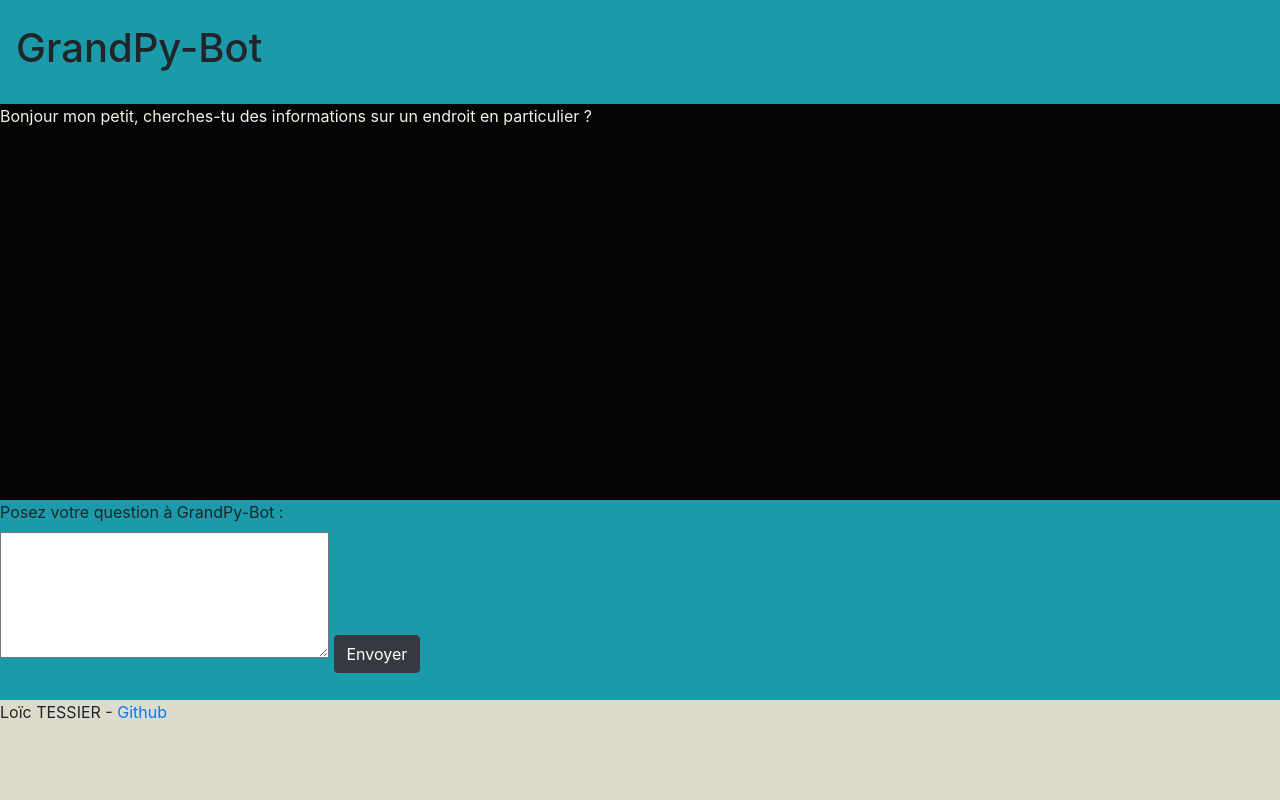
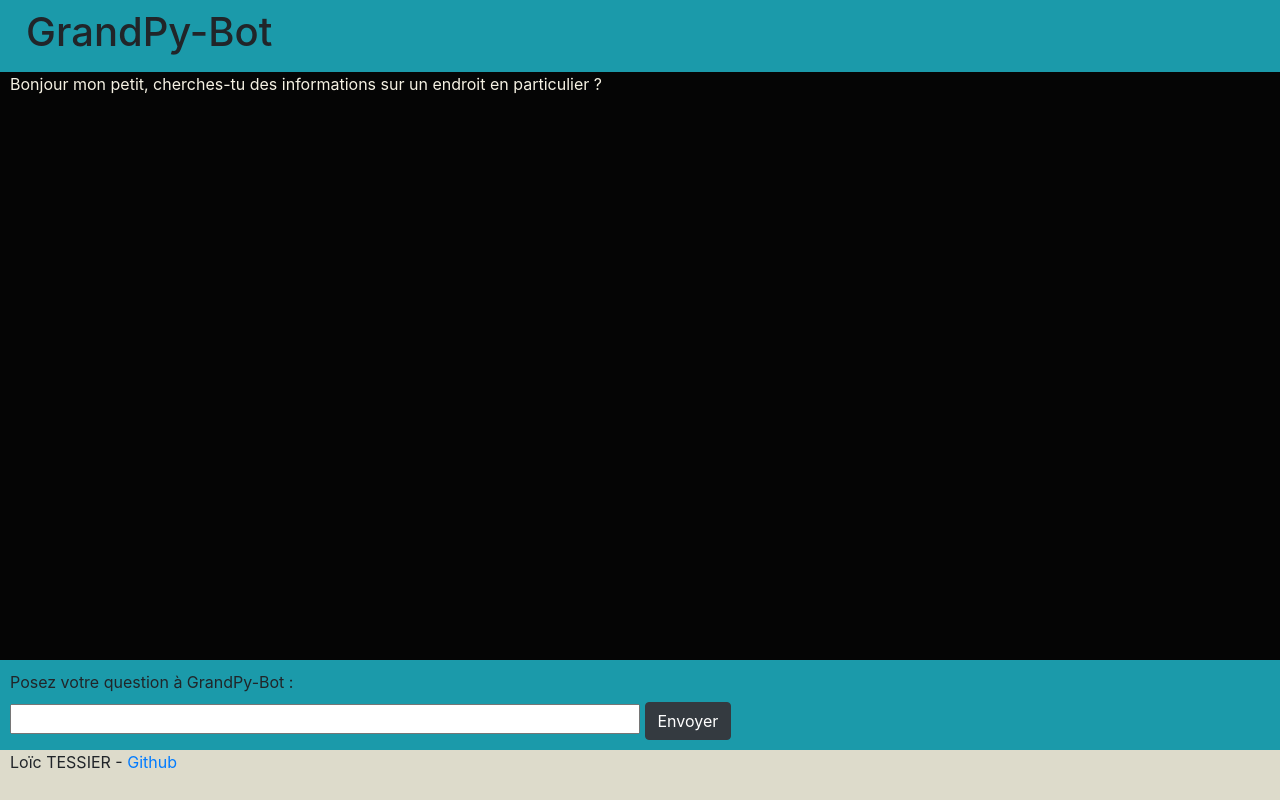
Before and after one commit to loictessier/GrandPy-Bot, a Flask app: page / in a window 1280 px wide. Run offline with Flask 2, Linux system fonts and the light colour scheme; some libraries are stand-ins or nearby versions.

Commit message:
Improved interface (better spacing and auto scrolling on chat)

```diff
--- a/grandpybot/static/css/grandpy.css
+++ b/grandpybot/static/css/grandpy.css
@@ -1,30 +1,36 @@
 body {
     height: 100vh;
-    margin: 0;
+    margin: auto;
     display: flex;
     flex-direction: column;
 }
 
 main {
     flex-grow: 1;
-    overflow: scroll;
+    overflow-y: scroll;
     background-color: #050505;
+    padding: 0px 10px;
+    display: flex;
 }
 
 section {
     background-color: #1B9AAA;
-    height: 200px
+    /* flex-shrink: 0; */
+    padding: 10px 10px;
 }
 
 footer {
-    height: 100px;
     background-color: #DDDBCB;
+    height: 50px;
+    flex-shrink: 0;
+    padding: 0px 10px;
 }
 
 header {
     background-color: #1B9AAA;
     margin: 0px 0px;
     padding: 1.0em 0em;
+    padding: 0px 10px;
 }
 
 ul, li {
@@ -36,14 +42,21 @@ ul, li {
 
 .answer {
     color: #F5F1E3;
+    width: 51%;
 }
 
 .question {
     text-align: right;
     color: #FFFFFF;
+    width: 51%;
+    margin-left: auto;
 }
 
 .map {
     height: 200px;  /* The height is 400 pixels */
     width: 300px;  /* The width is the width of the web page */
 }
+
+#user_input {
+    width: 50%;
+}
--- a/grandpybot/static/js/grandpy.js
+++ b/grandpybot/static/js/grandpy.js
@@ -18,12 +18,14 @@ function grandpyAnswer(){
                 response['answer']['location']['lng'],
                 mapId
             );
+
         }
         // Send extract
         if(response['answer']['extract'] != "" && response['answer']['extract'] != null){
             $("#chat ul").append('<li class="answer">' + response['answer']['extract']
                 + ' [<a href='+ response['answer']['lien'] +'>En savoir plus sur Wikipedia</a>]</li>');
         }
+        $("#chat").scrollTop($('#chat').prop("scrollHeight"));
 
     }).fail(function() {
         $("#chat ul").append('<li class="answer">Grandpybot est fatigué, il répondra à tes questions une autre fois.</li>');
--- a/grandpybot/templates/index.html
+++ b/grandpybot/templates/index.html
@@ -14,19 +14,16 @@
             </nav>
         </header>
 
-        <main>
-            <div id="chat">
-                <ul>
-                    <li class="answer">Bonjour mon petit, cherches-tu des informations sur un endroit en particulier ?</li>
-                </ul>
-            </div>
+        <main id="chat">
+            <ul>
+                <li class="answer">Bonjour mon petit, cherches-tu des informations sur un endroit en particulier ?</li>
+            </ul>
         </main>
         <section>
             <form>
                 <label for="user_input">Posez votre question à GrandPy-Bot :</label>
                 <!-- TODO supprimer lors de l'ajout du css --> <br>
-                <!-- TODO remplacer text area par input text -->
-                <textarea name="user_input" id="user_input" cols="30" rows="5"></textarea>
+                <input type="text" name="user_input" id="user_input">
                 <a class="btn btn-dark" href="javascript:grandpyAnswer();">Envoyer</a>
             </form>
         </section>
```
